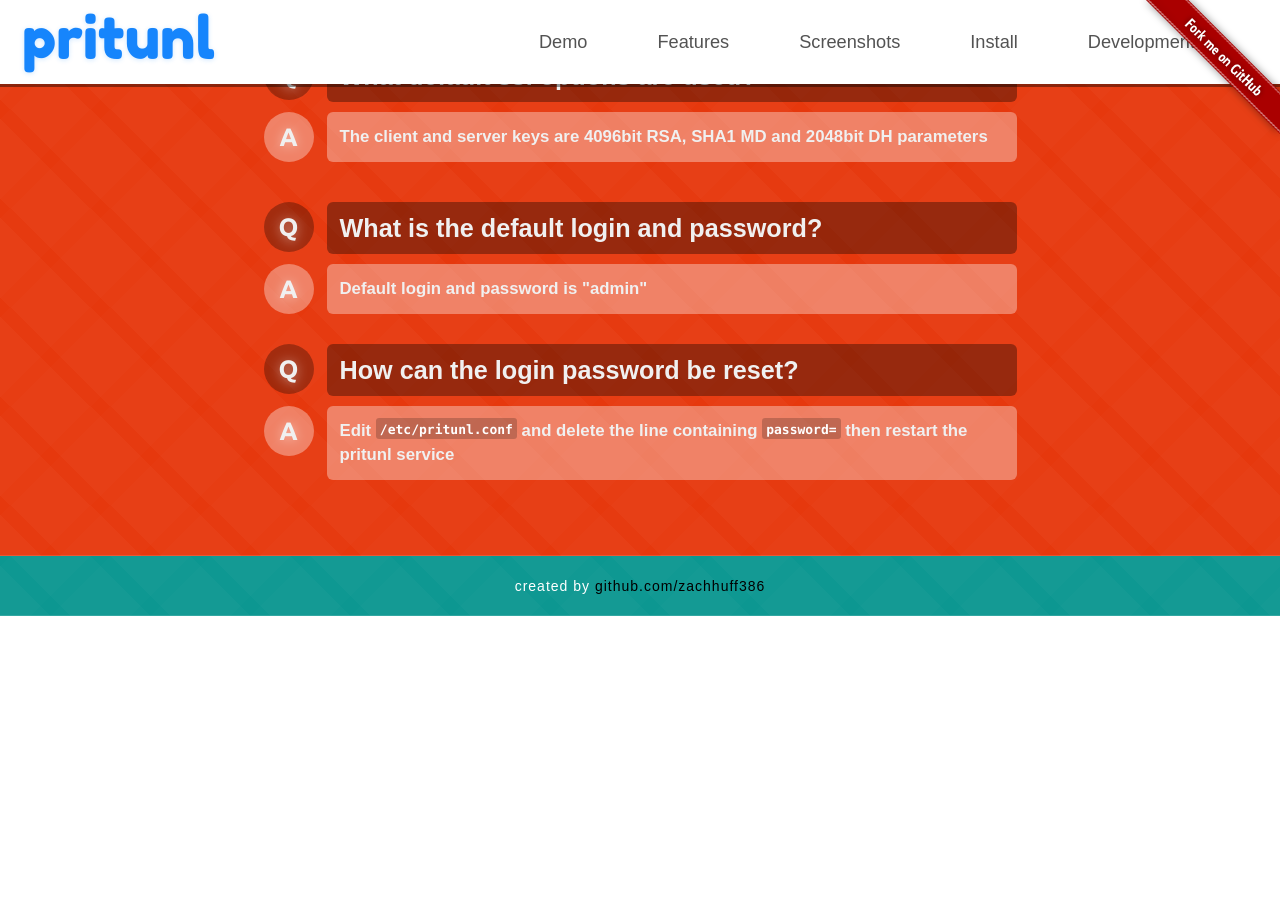
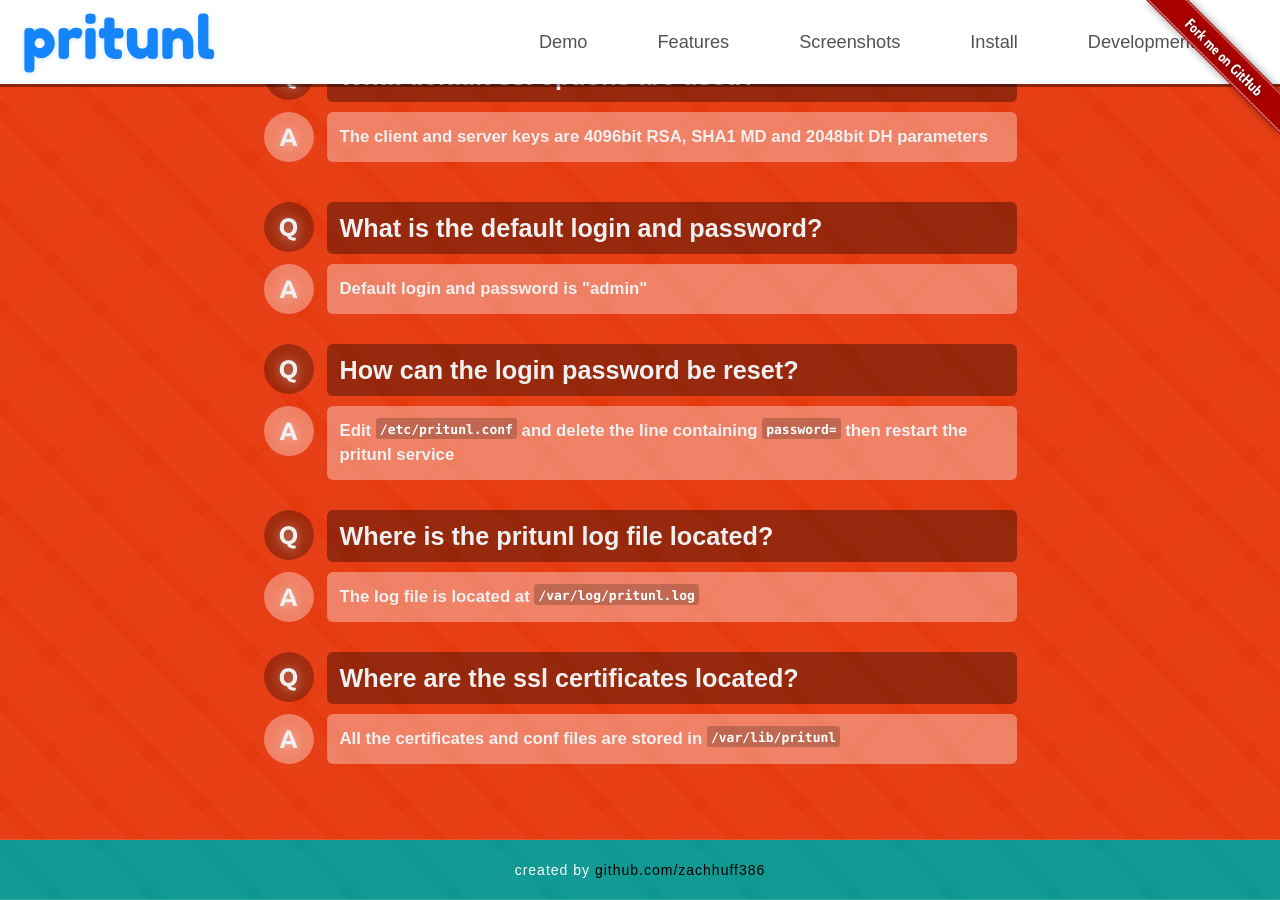
Before and after one commit to pritunl/pritunl.github.io, a Jekyll site: the page built from index.html, in a window 1280 px wide and 900 px high, scrolled down 5331 px. Built offline with Jekyll 4.4.1, drawn with Linux system fonts in a browser that asks for light colours; nearby versions of some CDN libraries; Markdown is read by kramdown in place of the engine named in the settings; before the commit the page ends 5947 px from its top, so only the background shows below that.

Commit message:
Add faq questions

```diff
--- a/index.html
+++ b/index.html
@@ -774,6 +774,38 @@
               Edit <pre>/etc/pritunl.conf</pre> and delete the line containing <pre>password=</pre> then restart the pritunl service
             </div>
           </div>
+          <div class="faq-point question clearfix">
+            <div class="faq-point-label header">
+              <span>Q</span>
+            </div>
+            <div class="faq-point-description">
+              <span>Where is the pritunl log file located?</span>
+            </div>
+          </div>
+          <div class="faq-point answer clearfix">
+            <div class="faq-point-label header">
+              <span>A</span>
+            </div>
+            <div class="faq-point-description">
+              The log file is located at <pre>/var/log/pritunl.log</pre>
+            </div>
+          </div>
+          <div class="faq-point question clearfix">
+            <div class="faq-point-label header">
+              <span>Q</span>
+            </div>
+            <div class="faq-point-description">
+              <span>Where are the ssl certificates located?</span>
+            </div>
+          </div>
+          <div class="faq-point answer clearfix">
+            <div class="faq-point-label header">
+              <span>A</span>
+            </div>
+            <div class="faq-point-description">
+              All the certificates and conf files are stored in <pre>/var/lib/pritunl</pre>
+            </div>
+          </div>
         </div>
       </div>
     </div>
```
